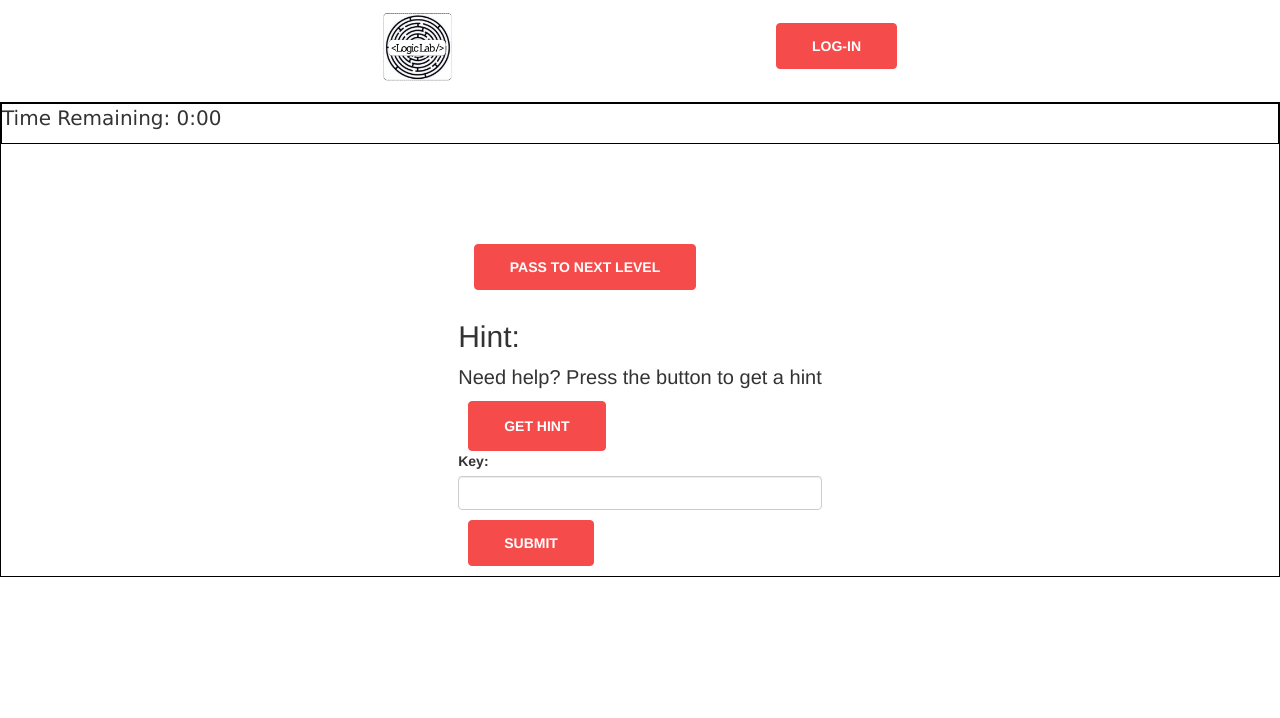
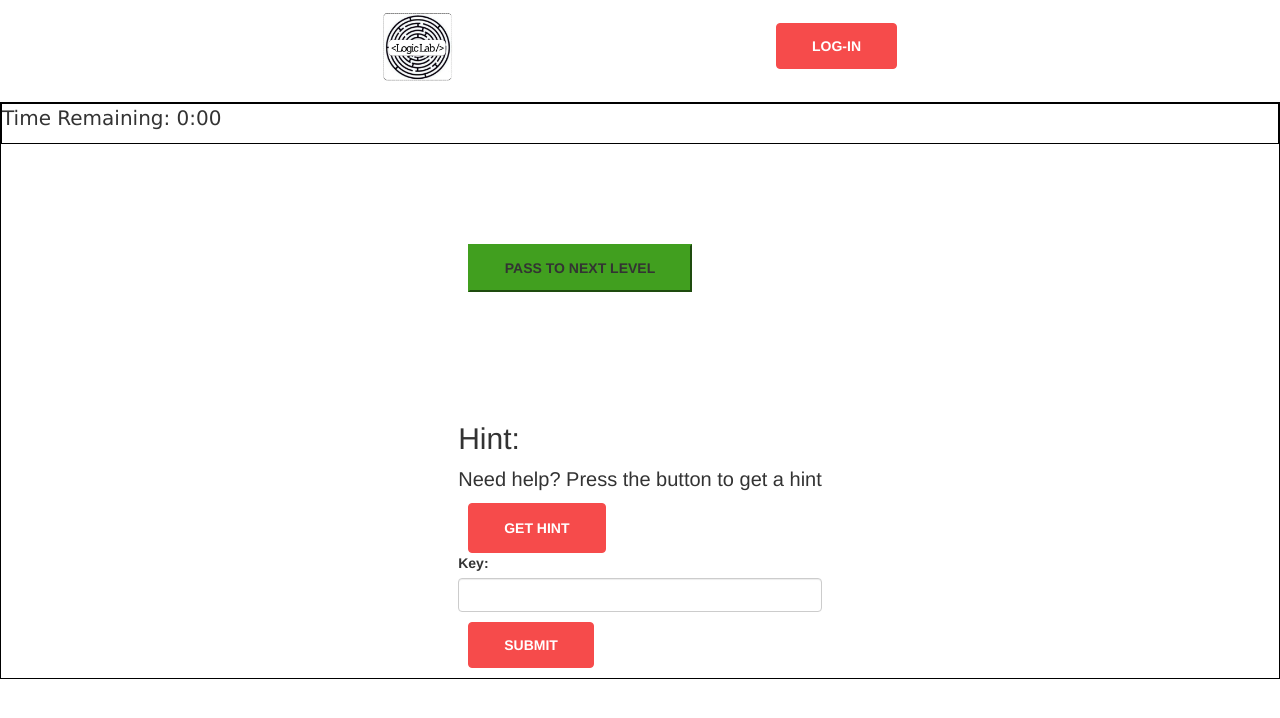
Before and after one commit to mauroale2501/project-game, a React (Vite) app in the folder frontend/: page /level2 in a window 1280 px wide. Shown: the top 718 px of the page. Built offline with nearby package versions, Linux system fonts and the light colour scheme.

Commit message:
styling button Level2

```diff
--- a/frontend/src/components/Home.tsx
+++ b/frontend/src/components/Home.tsx
@@ -12,22 +12,22 @@ type HomeProps = {
 const dataLevels = [
   {
     id: 1,
+    title: "Easy",
     time: "(10 minutes)",
-    title: "Easy",
     description:
       "Welcome to the Easy Level! You have 10 minutes to solve the puzzles and complete this level. Use your skills and logic to find the solution!. Good luck, and let the challenge begin!",
   },
   {
     id: 2,
+    title: "Intermediate",
     time: "(7 minutes)",
-    title: "Intermediate",
     description:
       "Welcome to the Intermediate Level! This level presents a bit more challenge. You have 7 minutes to solve the puzzles and advance to the next stage. Are you ready to test your skills?",
   },
   {
     id: 3,
+    title: "Advanced",
     time: "(4 minutes)",
-    title: "Advanced",
     description:
       "Welcome to the Advanced Level! You have 4 minutes to crack the codes. This level is designed for the true puzzle masters. Prepare yourself for the ultimate challenge!",
   },
@@ -80,8 +80,8 @@ const Home = ({ onSelectLevel }: HomeProps) => {
               <div className="holder">
                 <Card>
                   <Card.Body>
+                    <Card.Title>{data.title}</Card.Title>
                     <time>{data.time}</time>
-                    <Card.Title>{data.title}</Card.Title>
                     <Card.Text>{data.description}</Card.Text>
                     <Button
                       id={`button-${data.title.toLowerCase()}`}
--- a/frontend/src/components/Level2.tsx
+++ b/frontend/src/components/Level2.tsx
@@ -1,4 +1,4 @@
-import { Button, Container } from "react-bootstrap";
+import { Container } from "react-bootstrap";
 import Hint from "./Hint";
 import Input from "./Input";
 import Timer from "./Timer";
@@ -45,7 +45,9 @@ const Level2 = ({ initialTime }: Level2Props) => {
         </div>
         <div className="pseudo-container">
           <div className="button-level2">
-            <Button onClick={fetchLevel2}>Pass to next level</Button>
+            <button onClick={fetchLevel2} className="button-pass-level2">
+              Pass to next level
+            </button>
             <div className="key-level2">
               {keyLevel2 && <p className="text-key-level2">{keyLevel2}</p>}
             </div>
--- a/frontend/src/styles/Level2.css
+++ b/frontend/src/styles/Level2.css
@@ -25,7 +25,20 @@ p {
 .all-level2 {
   border: 1px solid black;
 }
-/*
+
 .pseudo-container {
-  border: 1px solid black;
-} */
+  /* border: 1px solid black; */
+  margin-bottom: 100px;
+}
+
+.button-pass-level2 {
+  background: rgb(65, 159, 31);
+  border-color: rgb(65, 159, 31);
+  font-size: 14px;
+  font-weight: 600;
+  line-height: 18px;
+  padding: 13px 35px;
+  text-transform: uppercase;
+  transition: background 0.3s linear, color 0.3s linear;
+  -webkit-transition: background 0.3s linear, color 0.3s linear;
+}
--- a/frontend/src/styles/Nav.css
+++ b/frontend/src/styles/Nav.css
@@ -38,6 +38,7 @@
   border-radius: 5px;
   cursor: pointer;
   transition: background-color 0.3s ease;
+  /* width: 10; */
 }
 
 .button-log:hover {
```
